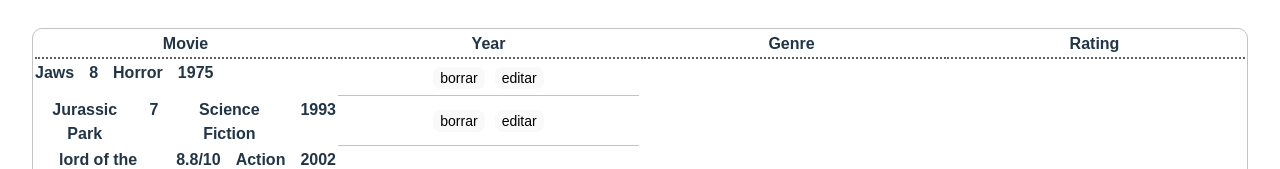
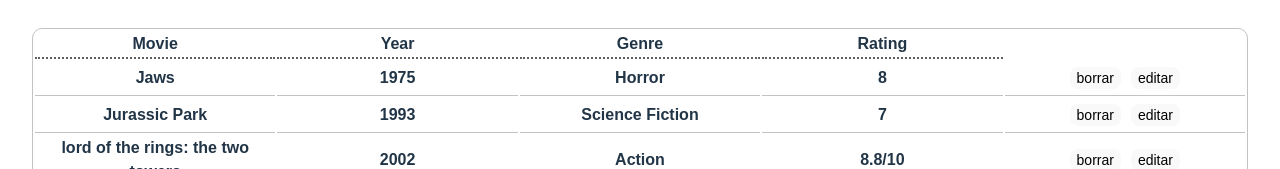
Before and after one commit to mercuryeater/proyecto-parejas, a React (Vite) app in the folder proyecto-parejas/: page / in a window 1280 px wide. Shown: the part 783-952 px from the top of the page. Built offline with nearby package versions, Linux system fonts and the light colour scheme.

Commit message:
arreglo a movielist

```diff
--- a/proyecto-parejas/src/Components/Add/movieInfo.css
+++ b/proyecto-parejas/src/Components/Add/movieInfo.css
@@ -1,4 +1,14 @@
-.movie-info{
-    display: flex;
-    gap: 15px;
+.movie-info {
+  max-width: 100%;
+  display: grid;
+  grid-template-columns: repeat(4, 1fr);
+  justify-items: stretch;
+  align-items: stretch;
+  /* gap: 80px; */
 }
+
+.movie-info__description {
+  border: 1px solid black;
+  /* align-items: center; */
+  /* padding: 40px; */
+}
--- a/proyecto-parejas/src/Components/Add/movieInfo.jsx
+++ b/proyecto-parejas/src/Components/Add/movieInfo.jsx
@@ -1,16 +1,16 @@
 // import { useState } from "react";
-import "./movieInfo.css"
+// import "./movieInfo.css"
 
-const MovieInfo = (props) => {
-  const { name, rating, genre, year, onSelectMovie } = props;
-  return (
-    <div className="movie-info" onClick ={onSelectMovie}>
-      <div>{name}</div>
-      <div>{rating}</div>
-      <div>{genre}</div>
-      <div>{year}</div>
-    </div>
-  );
-};
+// const MovieInfo = (props) => {
+//   const { name, rating, genre, year, onSelectMovie } = props;
+//   return (
+//     <div className="movie-info" onClick ={onSelectMovie}>
+//       <div className="movie-info__description">{name}</div>
+//       <div className="movie-info__description">{year}</div>
+//       <div className="movie-info__description">{genre}</div>
+//       <div className="movie-info__description">{rating}</div>
+//     </div>
+//   );
+// };
 
-export default MovieInfo;
+// export default MovieInfo;
--- a/proyecto-parejas/src/components/MovieList/MovieList.jsx
+++ b/proyecto-parejas/src/components/MovieList/MovieList.jsx
@@ -1,8 +1,9 @@
 import "./MovieList.css";
 import { useState } from "react";
-import MovieInfo from "../Add/movieInfo"
+// import MovieInfo from "../Add/movieInfo"
 
 function MovieList({movieList=[] }, onSelectMovie) {
+  // const { name, rating, genre, year, onSelectMovie } = props;
 
     const [updatedMovies, setUpdatedMovies] = useState(movieList)
 
@@ -36,12 +37,12 @@
         <tbody>
           {movieList.map( (movie) => (
               <tr key={movie.id} className="movie__list__item">
-              <MovieInfo
-                  name={movie.name}
-                  year={movie.year}
-                  genre={movie.genre}
-                  rating={movie.rating}
-                />
+
+                  <td>{movie.name}</td>
+                  <td>{movie.year}</td>
+                  <td>{movie.genre}</td>
+                  <td>{movie.rating}</td>
+
                   <td><button onClick={ () =>{handleDelete(index)}}>borrar</button>
                   <button onClick={handleEdit}>editar</button></td>
               </tr>
```
